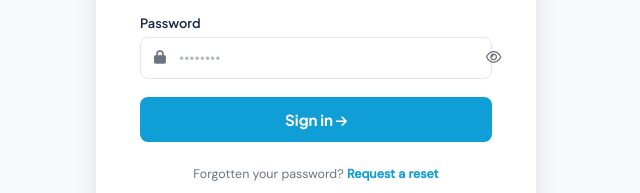
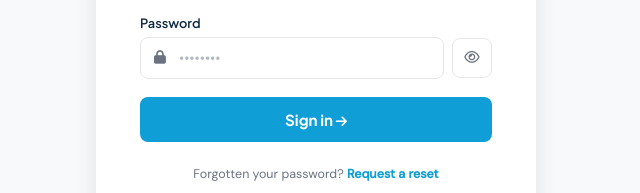
Before and after one commit to skgasante/ahcs-website, a plain HTML site: page admin/index.html in a window 1280 px wide. Shown: the part 405-598 px from the top of the page, 324-964 px from the left. Drawn offline with nearby package versions, Linux system fonts and the light colour scheme.

Commit message:
Login UI: place password toggle outside input field

```diff
--- a/admin/index.html
+++ b/admin/index.html
@@ -151,24 +151,40 @@
     }
     .input-wrap input::placeholder { color: #B0B8C1; }
 
-    /* Password toggle */
+    /* Password row + toggle */
+    .password-row {
+      display: flex;
+      align-items: center;
+      gap: 8px;
+    }
+    .password-row .input-wrap {
+      flex: 1;
+    }
+
     .toggle-pw {
-      position: absolute;
-      right: 12px;
-      top: 50%;
-      transform: translateY(-50%);
-      background: none;
-      border: none;
+      display: inline-flex;
+      align-items: center;
+      justify-content: center;
+      width: 40px;
+      height: 40px;
+      background: var(--white);
+      border: 1.5px solid var(--border);
+      border-radius: 8px;
       cursor: pointer;
       color: var(--muted);
       font-size: .85rem;
-      padding: 4px;
-      transition: color .2s;
+      padding: 0;
+      transition: color .2s, border-color .2s, box-shadow .2s;
     }
-    .toggle-pw:hover { color: var(--navy); }
-
-    /* Give the password input enough room so the eye button doesn't sit on top of the text */
-    #password { padding-right: 40px; }
+    .toggle-pw:hover {
+      color: var(--navy);
+      border-color: var(--blue);
+    }
+    .toggle-pw:focus-visible {
+      outline: none;
+      border-color: var(--blue);
+      box-shadow: 0 0 0 3px rgba(15,158,213,.12);
+    }
 
     /* ── Error alert ── */
     .alert-error {
@@ -292,6 +308,7 @@
 
         <div class="form-group">
           <label for="password">Password</label>
+          <div class="password-row">
             <div class="input-wrap">
               <i class="fa-solid fa-lock"></i>
               <input
@@ -302,6 +319,7 @@
                 autocomplete="current-password"
                 required
               />
+            </div>
             <button type="button" class="toggle-pw" id="togglePw" aria-label="Toggle password visibility">
               <i class="fa-regular fa-eye" id="togglePwIcon"></i>
             </button>
```
Lines whose indentation alone changed are shown as unchanged.
